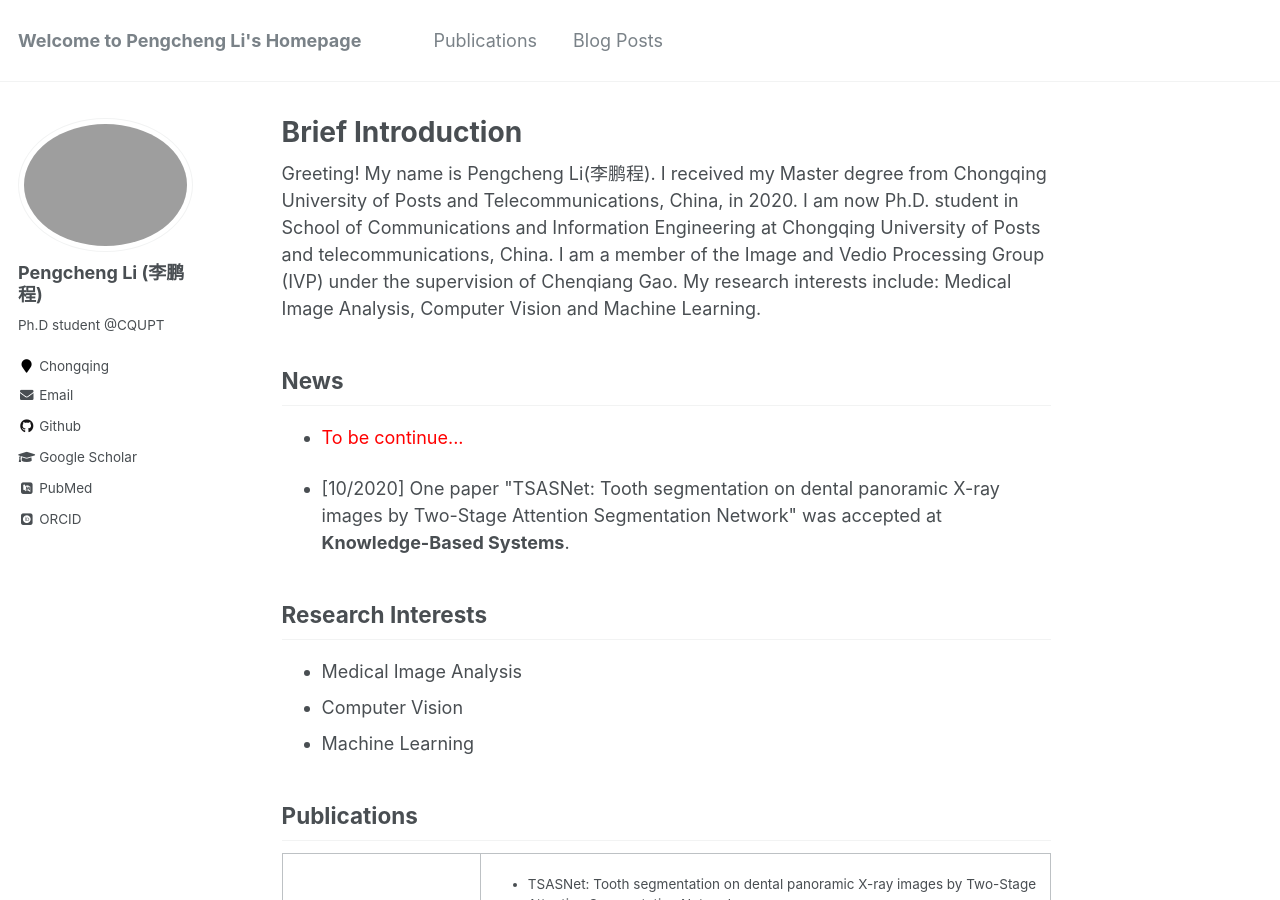
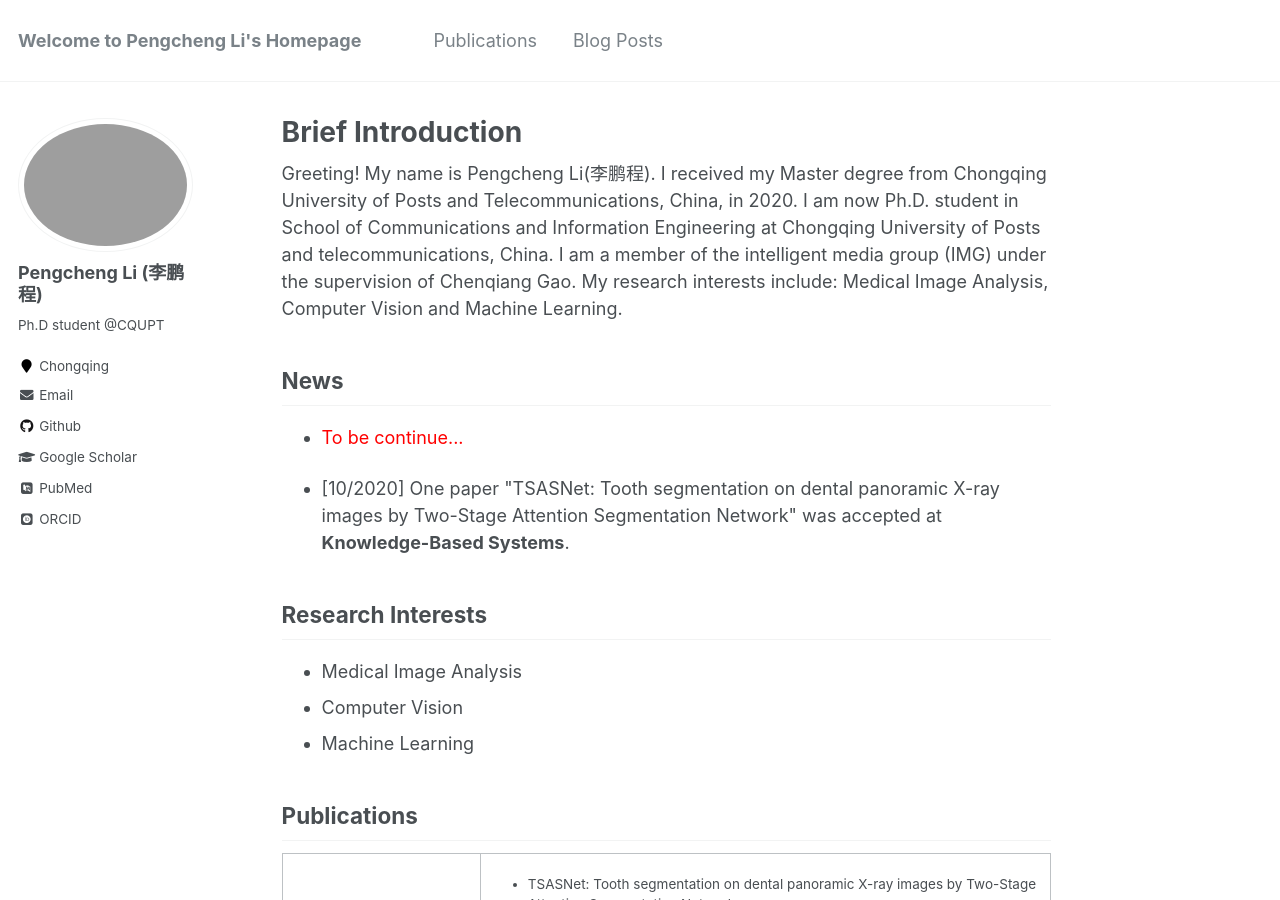
Before and after one commit to li-pengcheng/li-pengcheng.github.io, a Jekyll site: the page built from _pages/about.md, in a window 1280 px wide and 900 px high. Built offline with Jekyll 4.4.1, drawn with Linux system fonts in a browser that asks for light colours; some web fonts are replaced.

Commit message:
Update about.md

```diff
--- a/_pages/about.md
+++ b/_pages/about.md
@@ -10,7 +10,7 @@ redirect_from:
 typora-root-url: ..
 ---
 
-Greeting! My name is Pengcheng Li(李鹏程). I received my Master degree from Chongqing University of Posts and Telecommunications, China, in 2020. I am now  Ph.D. student in School of Communications and Information Engineering at Chongqing University of Posts and telecommunications, China. I am a member of the Image and Vedio Processing Group (IVP) under the supervision of Chenqiang Gao. My research interests include: Medical Image Analysis, Computer Vision and Machine Learning.
+Greeting! My name is Pengcheng Li(李鹏程). I received my Master degree from Chongqing University of Posts and Telecommunications, China, in 2020. I am now  Ph.D. student in School of Communications and Information Engineering at Chongqing University of Posts and telecommunications, China. I am a member of the  intelligent media group (IMG) under the supervision of Chenqiang Gao. My research interests include: Medical Image Analysis, Computer Vision and Machine Learning.
 
 <h2>News</h2>
 <ul>
```
